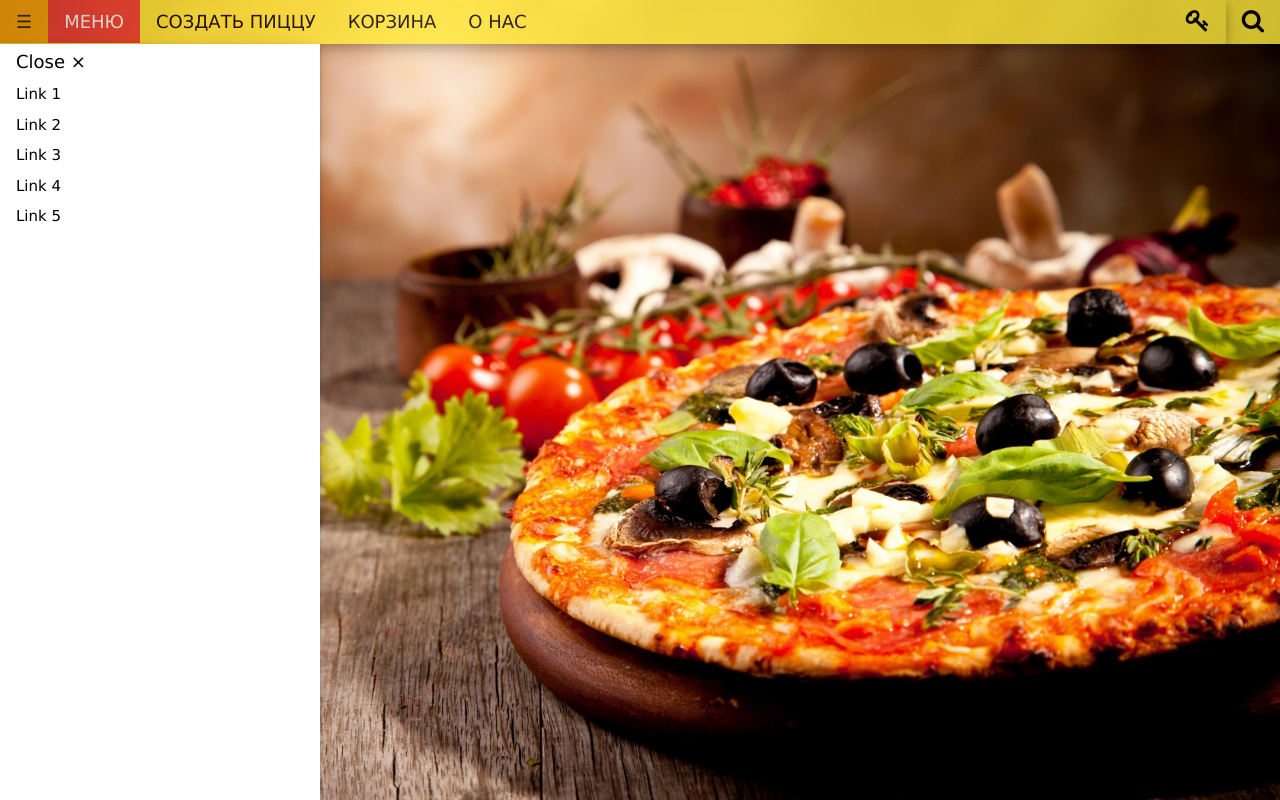
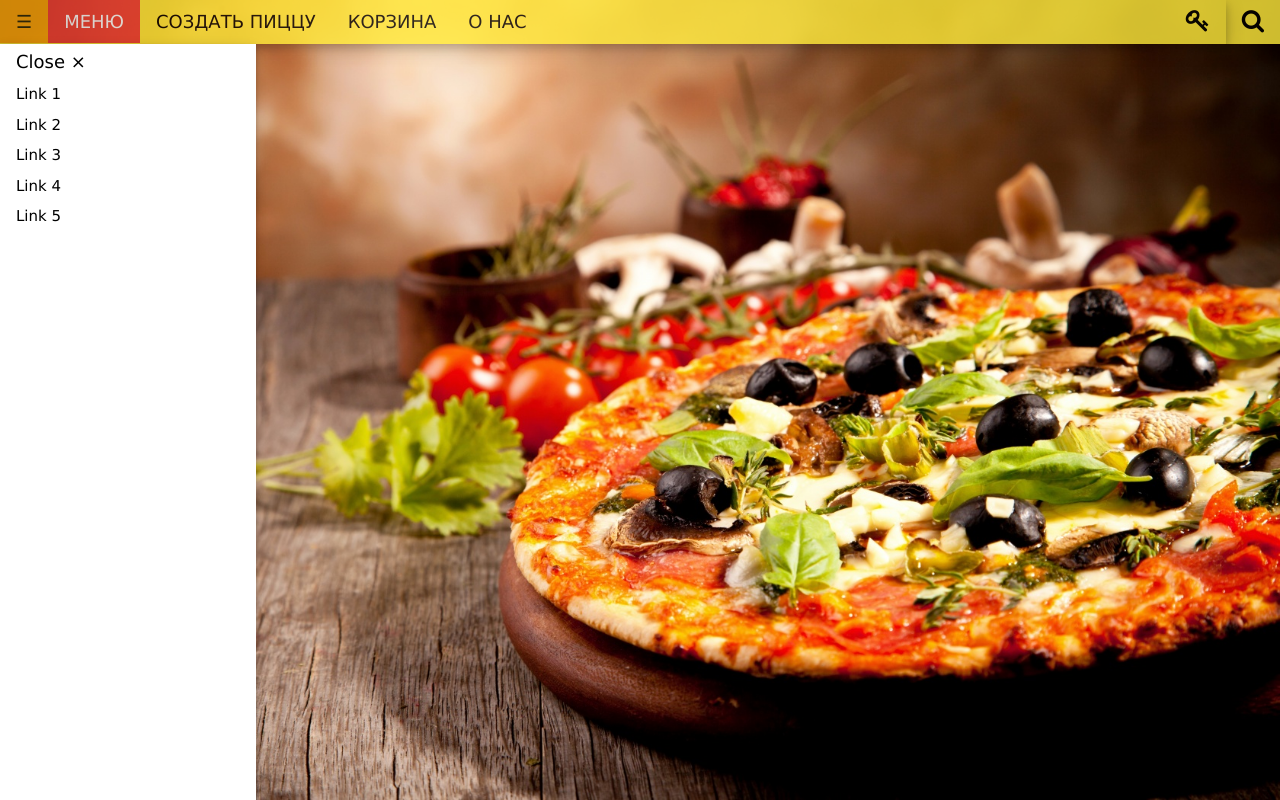
Before and after one commit to maxuglov169/scaryPizzaStuff, a website: page app/index.html in a window 1280 px wide. Drawn offline with Linux system fonts and the light colour scheme.

Commit message:
side navigation code

```diff
--- a/app/index.html
+++ b/app/index.html
@@ -104,10 +104,9 @@
           document.getElementById("sideNav").style.display = "none";
           isSideMenuOpen = false;
         } else {
-          document.getElementById("main").style.marginLeft = "25%";
-          document.getElementById("sideNav").style.width = "25%";
+          document.getElementById("main").style.marginLeft = "20%";
+          document.getElementById("sideNav").style.width = "20%";
           document.getElementById("sideNav").style.display = "block";
-
           isSideMenuOpen = true;
         }
       }
```
